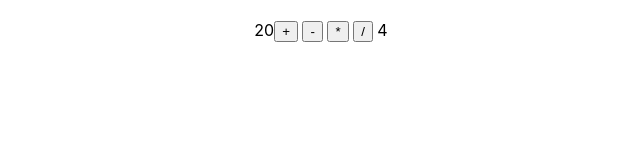
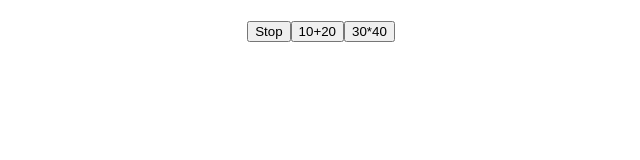
Before and after one commit to Wanderer-dvl/app1, a React (Create React App) app: page / in a window 1280 px wide. Shown: the top 160 px of the page, without its empty margins (319-959 px from the left). Built offline with nearby package versions, Linux system fonts and the light colour scheme.

Commit message:
Add event-data.js

```diff
--- a/src/App.js
+++ b/src/App.js
@@ -1,11 +1,12 @@
 import React from 'react';
 
 import { Calculator2 } from './calculator';
+import { EventData2 } from './event-data';
 
 function App() {
 
 
-  return <Calculator2/>
+  return <EventData2/>
 }
 
 export default App;
--- /dev/null
+++ b/src/event-data.js
@@ -0,0 +1,22 @@
+import React from 'react'
+
+export function EventData2(){
+    const onClickStartStop=(ev)=>{
+        let t = ev.target.innerText
+        let s = (t === 'Start') ? 'Stop' : 'Start'
+        ev.target.innerText = s
+    }
+    const onClickAdd=(ev)=>{
+        let t = ev.target.innerText
+        let r = eval(t)
+        alert(`${t} = ${r}`)
+    }
+    return (
+        <div style = {{textAlign:'center', marginTop:20}}>
+            <button onClick={(ev) => onClickStartStop(ev)}>Stop</button>
+            <button onClick={(ev) => onClickAdd(ev)}>10+20</button>
+            <button onClick={(ev) => onClickAdd(ev)}>30*40</button>
+
+        </div>
+    )
+}
```
